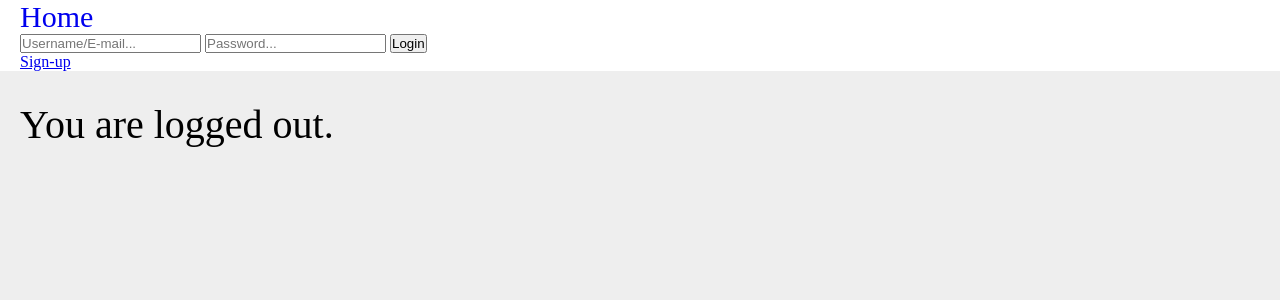
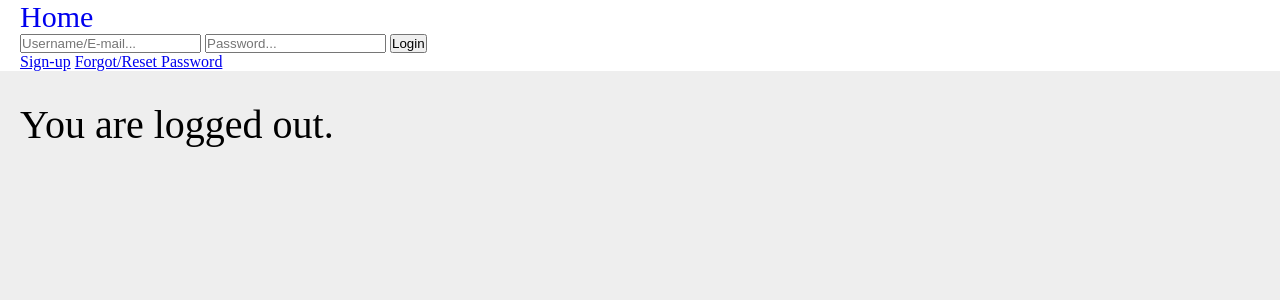
Before and after one commit to trankevin32/LoginPage, a PHP site: page /index.php in a window 1280 px wide. Shown: the top 300 px of the page. Run offline with PHP 8.4, Linux system fonts and the light colour scheme.

Commit message:
New reset password button.

```diff
--- a/LoginPage/header.php
+++ b/LoginPage/header.php
@@ -31,7 +31,7 @@
               <input type="password" name="pwd" placeholder="Password...">
               <button type="submit" name="login-submit">Login</button>
             </form>
-            <a class="signuplink" href="signup.php">Sign-up</a>';
+            <a class="signuplink" href="signup.php">Sign-up</a> <a href="reset-password.php">Forgot/Reset Password</a>';
           }
           ?>
 
```
